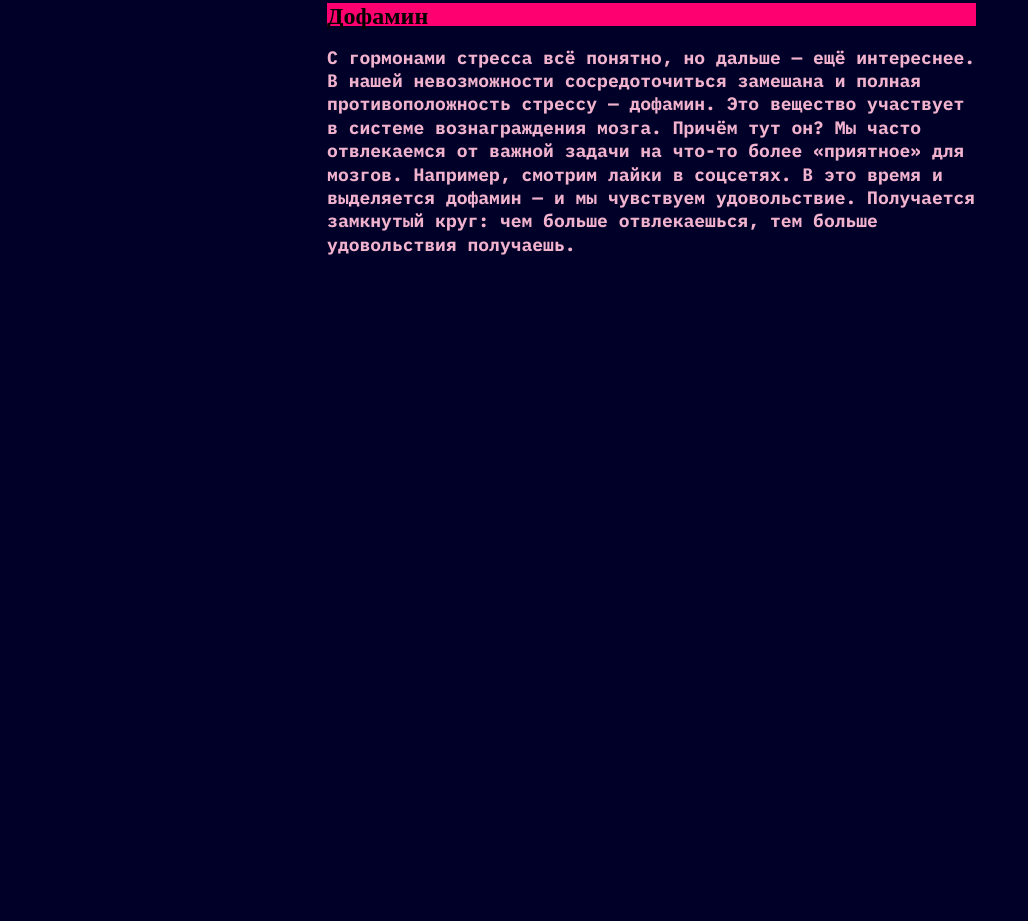
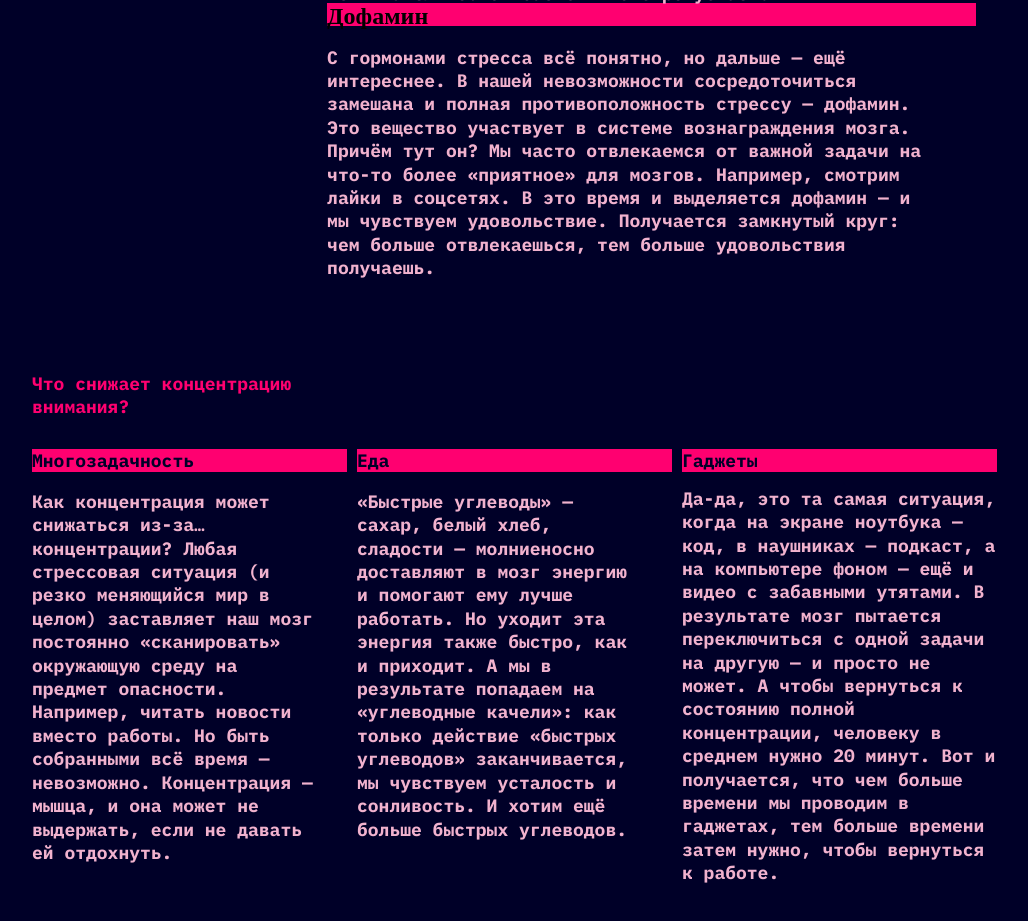
Before and after one commit to bkbtpout/zxc-main, a plain HTML site: page index.html in a window 1280 px wide. Shown: the part 1127-2048 px from the top of the page, without its empty margins (116-1144 px from the left). Drawn offline with Linux system fonts and the light colour scheme; files whose address does not match are found by name.

Commit message:
blok three

```diff
--- a/index.html
+++ b/index.html
@@ -9,7 +9,6 @@
 <body>
     <div class="container">
         <header>
-
             <div class="header-box">
                 <div class="knopochka">
                     <button>день</button>
@@ -41,6 +40,25 @@
                 </div>
             </section>
         </div>
+        <div class="group-kall">
+          <section class="sicret-section">
+            <h1 class="concentration">Что снижает концентрацию внимания?</h1>
+            <div class="contend">
+              <div>
+               <h2 class="textee">Многозадачность</h2>
+               <p class="xD">Как концентрация может снижаться из-за… концентрации? Любая стрессовая ситуация (и резко меняющийся мир в целом) заставляет наш мозг постоянно «сканировать» окружающую среду на предмет опасности. Например, читать новости вместо работы. Но быть собранными всё время — невозможно. Концентрация — мышца, и она может не выдержать, если не давать ей отдохнуть.</p>
+              </div>
+              <div>
+                <h2 class="textee">Еда</h2>
+                <p class="xD">«Быстрые углеводы» — сахар, белый хлеб, сладости — молниеносно доставляют в мозг энергию и помогают ему лучше работать. Но уходит эта энергия также быстро, как и приходит. А мы в результате попадаем на «углеводные качели»: как только действие «быстрых углеводов» заканчивается, мы чувствуем усталость и сонливость. И хотим ещё больше быстрых углеводов.</p>
+              </div>
+              <div>
+                <h2 class="textee">Гаджеты</h2>
+                <pc class="xD">Да-да, это та самая ситуация, когда на экране ноутбука — код, в наушниках — подкаст, а на компьютере фоном — ещё и видео с забавными утятами. В результате мозг пытается переключиться с одной задачи на другую — и просто не может. А чтобы вернуться к состоянию полной концентрации, человеку в среднем нужно 20 минут. Вот и получается, что чем больше времени мы проводим в гаджетах, тем больше времени затем нужно, чтобы вернуться к работе.</p>
+              </div>
+            </div>
+          </section>
+        </div>
         </main>
 </body>
 </html>
--- a/style.css
+++ b/style.css
@@ -79,9 +79,9 @@ header {
   gap: 20px;
   width: Fixed (1,024px)px;
   height: Fixed (768px)px;
-  padding: 20px 0px 0px 0px;
+  padding: 20px;
   gap: 10px;
-  opacity: 0px;
+
 
 
 }
@@ -92,8 +92,6 @@ header .rec {
   height: 26px;
   top: 20px;
   left: 943px;
-  gap: 0px;
-  opacity: 0px;
 
 
   font-weight: 400;
@@ -120,7 +118,7 @@ body{
   bottom: 134px;
   width: 491px;
   height: 71px;
-  font-family: 'IBMPlexMono';
+  font-family: 'IBMPlexMono' , sans-serif;
   font-weight: bold;
   font-size: 18px;
   line-height: 23.4px;
@@ -141,8 +139,6 @@ section{
   height: Fixed (508px)px;
   top: 828px;
   padding: 0px 20px 0px 20px;
-  gap: 0px;
-  opacity: 0px;
 }
 
 .left-text{
@@ -156,9 +152,7 @@ section{
   width: 314.96px;
   height: 47px;
   left: 20px;
-  gap: 0px;
-  opacity: 0px;
-  font-family: 'IBMPlexMono';
+  font-family: 'IBMPlexMono', sans-serif;
   font-size: 18px;
   font-weight: 700;
   line-height: 23.4px;
@@ -167,14 +161,13 @@ section{
 }
 
 .left-txt{
-  width: 648.92px;
+  width: 600px;
   height: 244px;
   left: 354.89px;
-  width: 648.92px;
   height: 211px;
   top: 297px;
   left: 355.08px;
-  font-family: 'IBMPlexMono';
+  font-family: 'IBMPlexMono', sans-serif;
   font-size: 18px;
   font-weight: 400;
   line-height: 23.4px;
@@ -185,9 +178,6 @@ section{
 .group {
   width: 984px;
   height: 508px;
-  gap: 0px;
-  opacity: 0px;
-
 }
 
 .sections{
@@ -200,3 +190,63 @@ section{
   height: 648px;
 
 }
+
+
+.link{
+  filter: drop-shadow(2px 2px #FF0070);
+  color: #F1B2CE;
+  text-decoration: none;
+}
+
+.group-kall{
+  display: block;
+  width: 984px;
+height: 498px;
+
+}
+
+.concentration{
+  width: 315px;
+height: 47px;
+left: 20px;
+font-family: 'IBMPlexMono', sans-serif;
+font-size: 18px;
+font-weight: 700;
+line-height: 23.4px;
+text-align: left;
+color: #FF0070;
+}
+
+.contend{
+  display: flex;
+  column-gap: 10px;
+
+  width: 315px;
+  height: 384px;
+
+
+}
+
+.textee{
+  width: 315px;
+  height: 23px;
+  font-family: 'IBMPlexMono', sans-serif;
+  font-size: 18px;
+  font-weight: 700;
+  line-height: 23.4px;
+  text-align: left;
+  color: #000028;
+  background-color: #FF0070;
+}
+
+.xD{
+width: 290px;
+height: 351px;
+top: 33px;
+font-family: 'IBMPlexMono', sans-serif;
+font-size: 18px;
+font-weight: 400;
+line-height: 23.4px;
+text-align: left;
+color: #F1B2CE;
+}
```
